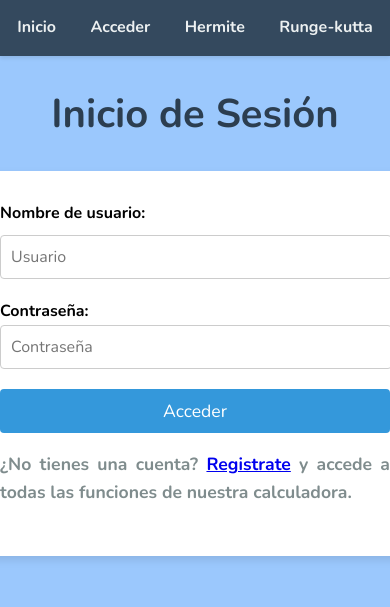
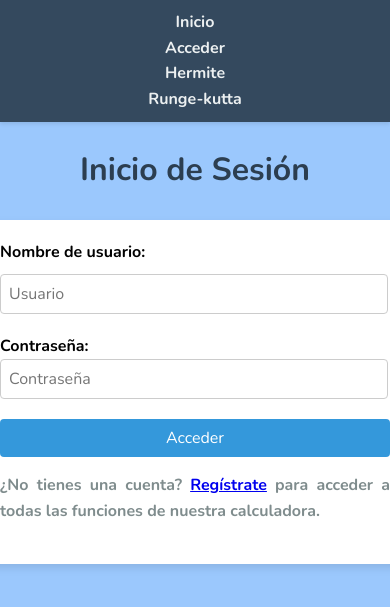
Before and after one commit to alissonhernandez/M-todos-ANS, a Django app: page /login/ in a window 390 px wide. Shown: the top 607 px of the page. Run offline with Django 5.2, Linux system fonts and the light colour scheme; parts of the project's set-up code (start-up, migrations or seed data) failed here and were passed over.

Commit message:
Diseño de botones

```diff
--- a/ProyectoFANS/ProyectoANS/app/static/css/styles.css
+++ b/ProyectoFANS/ProyectoANS/app/static/css/styles.css
@@ -2,7 +2,7 @@
 @import url('https://fonts.googleapis.com/css2?family=Nunito:ital,wght@0,200..1000;1,200..1000&display=swap');
 
 body {
-    font-family:"Nunito", sans-serif;
+    font-family: "Nunito", sans-serif;
     line-height: 1.6;
     margin: 0;
     padding: 0;
@@ -23,6 +23,7 @@ nav {
     display: flex;
     align-items: center;
     justify-content: space-between;
+    flex-wrap: wrap;
 }
 
 nav .nav-logo {
@@ -38,6 +39,7 @@ nav ul {
     justify-content: space-around;
     align-items: center;
     flex: 1;
+    flex-wrap: wrap;
 }
 
 nav li {
@@ -57,7 +59,6 @@ nav a:hover {
     padding: 4px;
     box-shadow: 0 0 10px #008cff, 0 0 20px #008cff;
 }
-
 
 .container {
     max-width: 900px;
@@ -105,7 +106,7 @@ p {
     margin-bottom: 10px;
     color: black;
     font-weight: bold;
-    font-family:"Nunito", sans-serif;
+    font-family: "Nunito", sans-serif;
 }
 
 .form label[for=usuario] {
@@ -123,8 +124,7 @@ p {
     border: 1px solid #ccc;
     border-radius: 4px;
     font-size: 1em;
-    font-family:"Nunito", sans-serif;
-
+    font-family: "Nunito", sans-serif;
 }
 
 .loginbtn {
@@ -137,17 +137,16 @@ p {
     border-radius: 4px;
     font-size: 1.1em;
     transition: background-color 0.3s ease;
-    font-family:"Nunito", sans-serif;
+    font-family: "Nunito", sans-serif;
 }
 
 .loginbtn:hover {
-    background-color: #2980b9;
+    background-color: #1c577e;
 }
 /*TERMINA LOGIN*/
 
-
 /*REGISTRO*/
-.container-register{
+.container-register {
     width: 100%;
     max-width: 800px;
     display: flex;
@@ -155,9 +154,10 @@ p {
     box-shadow: 0 4px 8px rgba(0, 0, 0, 0.1);
     border-radius: 8px;
     background-color: #ffffff;
+    flex-wrap: wrap;
 }
 
-.container-img{
+.container-img {
     max-width: 400px;
     width: 100%;
     padding: 30px;
@@ -168,7 +168,7 @@ p {
     color: black;
 }
 
-.registro{
+.registro {
     max-width: 400px;
     width: 100%;
     padding: 30px;
@@ -195,11 +195,11 @@ p {
     border-radius: 4px;
     font-size: 1.1em;
     transition: background-color 0.3s ease;
-    font-family:"Nunito", sans-serif;
+    font-family: "Nunito", sans-serif;
 }
 
 .botonRegister:hover {
-    background-color: #2980b9;
+    background-color: #1c577e;
 }
 
 form label[for=usuario] {
@@ -208,14 +208,14 @@ form label[for=usuario] {
     color: #555;
 }
 
-.inputsRegister{
+.inputsRegister {
     width: calc(100% - 20px);
     padding: 15px;
     margin-bottom: 20px;
     border: 1px solid #ccc;
     border-radius: 4px;
     font-size: 1em;
-    font-family:"Nunito", sans-serif;
+    font-family: "Nunito", sans-serif;
 }
 
 .container-img img {
@@ -228,7 +228,7 @@ form label[for=usuario] {
 .btnperfil {
     display: inline-block;
     padding: 10px 20px;
-    background-color: red;
+    background-color: #3498db;
     color: #fff;
     text-decoration: none;
     margin-right: 10px;
@@ -237,7 +237,7 @@ form label[for=usuario] {
 }
 
 .btnperfil:hover {
-    background-color:brown;
+    background-color: #1c577e;
 }
 
 /* Estilos adicionales para el método de interpolación de Hermite */
@@ -258,3 +258,63 @@ form label[for=usuario] {
     border-radius: 8px;
     box-shadow: 0 4px 8px rgba(0, 0, 0, 0.1);
 }
+
+/* Media Queries para dispositivos pequeños */
+@media (max-width: 768px) {
+    nav ul {
+        flex-direction: column;
+    }
+
+    .container-register {
+        flex-direction: column;
+        align-items: center;
+    }
+
+    .container-img, .registro {
+        max-width: 100%;
+        margin: 10px 0;
+    }
+
+    .form {
+        padding: 20px;
+    }
+}
+
+@media (max-width: 480px) {
+    nav {
+        padding: 10px 0;
+    }
+
+    nav .nav-logo {
+        height: 40px;
+        margin-left: 10px;
+    }
+
+    nav ul {
+        padding: 0 10px;
+    }
+
+    .container {
+        padding: 20px;
+    }
+
+    h1 {
+        font-size: 2em;
+    }
+
+    p {
+        font-size: 1em;
+    }
+
+    .form input[type="text"],
+    .form input[type="email"],
+    .form input[type="password"],
+    .inputsRegister {
+        padding: 8px;
+    }
+
+    .loginbtn, .botonRegister {
+        font-size: 1em;
+        padding: 8px;
+    }
+}
--- a/ProyectoFANS/ProyectoANS/app/templates/login.html
+++ b/ProyectoFANS/ProyectoANS/app/templates/login.html
@@ -9,7 +9,7 @@
     <label for="pwd">Contraseña:</label>
     <input type="password" name="pwd" placeholder="Contraseña" required>
     <input type="submit" name="login" class="loginbtn" value="Acceder">
-    <p>¿No tienes una cuenta? <a href="{% url 'register' %}">Registrate</a> y accede a todas las funciones de nuestra calculadora.</p>
+    <p>¿No tienes una cuenta? <a href="{% url 'register' %}">Regístrate</a> para acceder a todas las funciones de nuestra calculadora.</p>
 </form>
 
 
--- a/ProyectoFANS/ProyectoANS/app/templates/register.html
+++ b/ProyectoFANS/ProyectoANS/app/templates/register.html
@@ -18,6 +18,7 @@
         <input class="inputsRegister" type="password" name="pwd2" placeholder="Confirma tu contraseña" required>
 
         <input class="botonRegister" type="submit" name="register" id="register" value="Registrarse">
+        <p>¿Ya tienes una cuenta? <a href="{% url 'login' %}">Inicia Sesión</a></p>
     </form>
 
     <div class="container-img">
```
